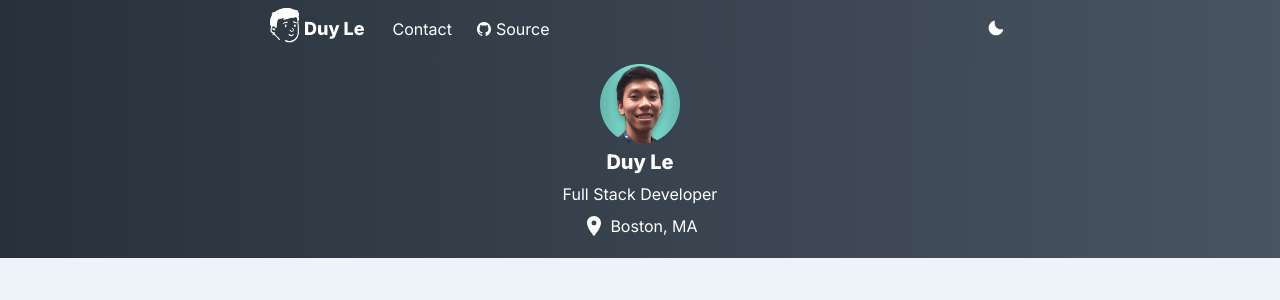
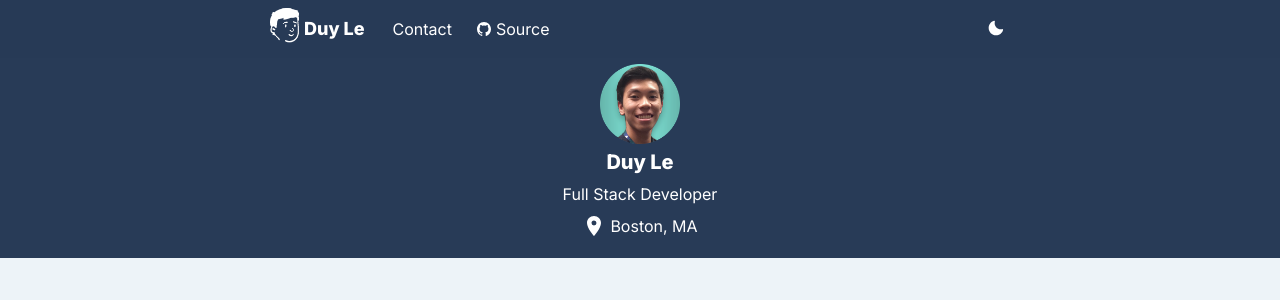
Before and after one commit to iamdooboy/portfoliov2, a Next.js app: page /budgettracker in a window 1280 px wide. Shown: the top 300 px of the page. Built offline with nearby package versions, Linux system fonts and the light colour scheme.

Commit message:
removed gradient from banner and nav; added blur effect to nav when scrolling

```diff
--- a/components/banner.js
+++ b/components/banner.js
@@ -3,7 +3,6 @@ import NextLink from 'next/link'
 import Image from 'next/image'
 import {
   Box,
-  HStack,
   Heading,
   useColorModeValue,
   Center,
@@ -16,8 +15,7 @@ const Banner = () => {
   return (
     <Box
       textAlign="center"
-      bgGradient="linear(to-l, #485461 , #28313b)"
-      _dark={{ bg: '#2D3748' }}
+      bg={useColorModeValue('#283b57', '#2D3748')}
       pt={16}
       color="white"
     >
--- a/components/navbar.js
+++ b/components/navbar.js
@@ -40,14 +40,13 @@ const LinkItem = ({ href, path, target, children, ...props }) => {
 
 const Navbar = props => {
   const { path } = props
-  const { toggleColorMode } = useColorMode()
   return (
     <Box
       position="fixed"
       as="nav"
       w="100%"
-      bgGradient="linear(to-l, #485461 , #28313B)"
-      _dark={{ bg: '#2D3748' }}
+      bg={useColorModeValue('#283b57db', '#2d3748ba')}
+      css={{ backdropFilter: 'blur(10px)' }}
       zIndex={2}
       {...props}
     >
@@ -95,19 +94,20 @@ const Navbar = props => {
             <Menu isLazy>
               <MenuButton
                 as={IconButton}
-                icon={<HamburgerIcon />}
+                icon={
+                  <HamburgerIcon
+                    color={useColorModeValue('#fff', 'whiteAlpha.800')}
+                  />
+                }
                 variant="outline"
-                aria-label="Options"
+                borderColor={useColorModeValue(
+                  'RGBA(255, 255, 255, 0.36)',
+                  'RGBA(255, 255, 255, 0.16)'
+                )}
               />
               <MenuList>
                 <NextLink href="/" passHref>
-                  <MenuItem as={Link}>About</MenuItem>
-                </NextLink>
-                <NextLink href="/works" passHref>
-                  <MenuItem as={Link}>Works</MenuItem>
-                </NextLink>
-                <NextLink href="/posts" passHref>
-                  <MenuItem as={Link}>Posts</MenuItem>
+                  <MenuItem as={Link}>Contact</MenuItem>
                 </NextLink>
                 <MenuItem
                   as={Link}
```
